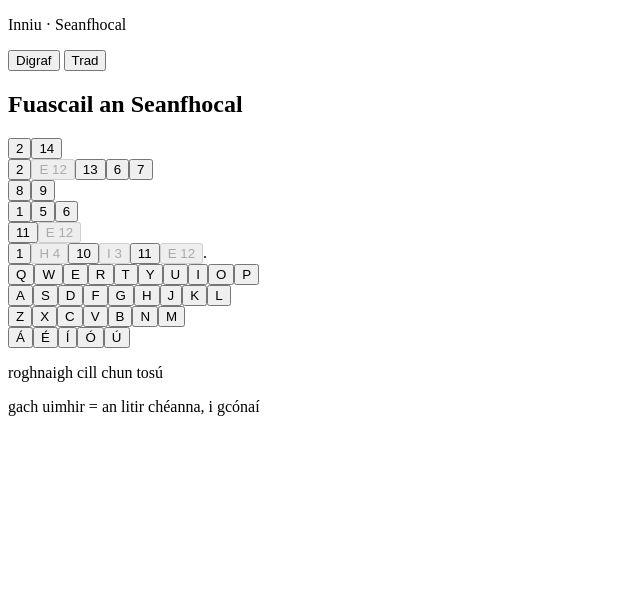
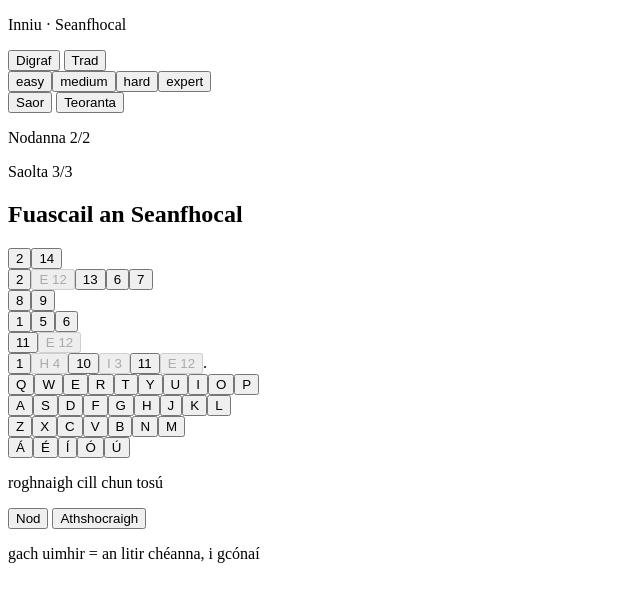
Before and after one commit to aaronsnig501/fuascail, a SvelteKit app: page / in a window 1280 px wide. Shown: the top 602 px of the page, without its empty margins (0-640 px from the left). Built offline with nearby package versions, Linux system fonts and the light colour scheme.

Commit message:
feat: implement difficulty tiers

```diff
--- a/src/lib/CipherText.svelte
+++ b/src/lib/CipherText.svelte
@@ -5,6 +5,7 @@
   export let text = '';
   export let letterToNumber: Readonly<Record<string, number>> = {};
   export let numberToLetter: Readonly<Record<number, string>> = {};
+  export let guesses: Readonly<Record<number, string>> = {};
   export let solvedNumbers: ReadonlySet<number> | readonly number[] = [];
   export let selectedNumber: number | null = null;
   export let disabled = false;
@@ -58,7 +59,7 @@
                 solved ? 'border-red-900 text-red-400' : ''
               ]}
             >
-              {solved ? numberToLetter[cell.number] ?? cell.letter : ''}
+              {solved ? numberToLetter[cell.number] ?? cell.letter : guesses[cell.number] ?? ''}
             </span>
             <span class="mt-0.5 font-mono text-[9px] leading-none text-stone-500">{cell.number}</span>
           </button>
--- a/src/lib/substitution.ts
+++ b/src/lib/substitution.ts
@@ -1,16 +1,34 @@
 export const FADA_LETTERS = ['Á', 'É', 'Í', 'Ó', 'Ú'] as const;
 export const DOT_LETTERS = ['Ḃ', 'Ċ', 'Ḋ', 'Ḟ', 'Ġ', 'Ṁ', 'Ṗ', 'Ṡ', 'Ṫ'] as const;
 
-export const DIFFICULTY_STARTER_COUNTS = {
-  easy: 5,
-  medium: 3,
-  hard: 1,
-  expert: 0
+export const DIFFICULTY_SETTINGS = {
+  easy: {
+    starterLetterCount: 5,
+    hintAllowance: 3,
+    lifeCount: 5
+  },
+  medium: {
+    starterLetterCount: 3,
+    hintAllowance: 2,
+    lifeCount: 3
+  },
+  hard: {
+    starterLetterCount: 1,
+    hintAllowance: 1,
+    lifeCount: 2
+  },
+  expert: {
+    starterLetterCount: 0,
+    hintAllowance: 0,
+    lifeCount: 1
+  }
 } as const;
 
-export type DifficultyTier = keyof typeof DIFFICULTY_STARTER_COUNTS;
+export type DifficultyTier = keyof typeof DIFFICULTY_SETTINGS;
+export type LivesMode = 'saor' | 'teoranta';
 export type OrthographyMode = 'digraf' | 'trad';
 export type RandomSource = () => number;
+export type WrongGuessesByNumber = Record<number, readonly string[]>;
 
 export type NumberAssignment = {
   letterToNumber: Record<string, number>;
@@ -38,6 +56,13 @@ export type CipherCell = CipherLetterCell | CipherPunctuationCell;
 
 export type CipherWord = {
   cells: CipherCell[];
+};
+
+export type GuessEvaluation = {
+  letter: string;
+  correct: boolean;
+  newWrongGuess: boolean;
+  wrongGuessesByNumber: WrongGuessesByNumber;
 };
 
 const BASIC_LETTERS = 'ABCDEFGHIJKLMNOPQRSTUVWXYZ';
@@ -101,10 +126,18 @@ export function getStarterCount(
   totalLetters: number,
   difficulty: DifficultyTier
 ): number {
-  const requestedCount = DIFFICULTY_STARTER_COUNTS[difficulty];
+  const requestedCount = DIFFICULTY_SETTINGS[difficulty].starterLetterCount;
   const maxStarterCount = Math.max(0, totalLetters - 3);
 
   return Math.min(requestedCount, maxStarterCount);
+}
+
+export function getHintAllowance(difficulty: DifficultyTier): number {
+  return DIFFICULTY_SETTINGS[difficulty].hintAllowance;
+}
+
+export function getLifeCount(difficulty: DifficultyTier): number {
+  return DIFFICULTY_SETTINGS[difficulty].lifeCount;
 }
 
 export function selectStarterNumbers(
@@ -169,6 +202,40 @@ export function buildCipherWords(
     }));
 }
 
+export function evaluateGuess(
+  numberToLetter: Readonly<Record<number, string>>,
+  wrongGuessesByNumber: WrongGuessesByNumber,
+  number: number,
+  rawLetter: string
+): GuessEvaluation {
+  const letter = normalizeSubstitutionLetter(rawLetter);
+  const correct = numberToLetter[number] === letter;
+
+  if (correct) {
+    return {
+      letter,
+      correct,
+      newWrongGuess: false,
+      wrongGuessesByNumber
+    };
+  }
+
+  const previousWrongGuesses = wrongGuessesByNumber[number] ?? [];
+  const newWrongGuess = !previousWrongGuesses.includes(letter);
+
+  return {
+    letter,
+    correct,
+    newWrongGuess,
+    wrongGuessesByNumber: newWrongGuess
+      ? {
+          ...wrongGuessesByNumber,
+          [number]: [...previousWrongGuesses, letter]
+        }
+      : wrongGuessesByNumber
+  };
+}
+
 function shuffle<T>(values: readonly T[], random: RandomSource): T[] {
   const shuffled = [...values];
 
--- a/src/routes/+page.svelte
+++ b/src/routes/+page.svelte
@@ -1,8 +1,14 @@
 <script lang="ts">
   import CipherKeyboard from '$lib/CipherKeyboard.svelte';
   import CipherText from '$lib/CipherText.svelte';
-  import type { OrthographyMode } from '$lib/substitution';
-  import { createSubstitutionPuzzle } from '$lib/substitution';
+  import type { DifficultyTier, LivesMode, OrthographyMode, WrongGuessesByNumber } from '$lib/substitution';
+  import {
+    DIFFICULTY_SETTINGS,
+    createSubstitutionPuzzle,
+    evaluateGuess,
+    getHintAllowance,
+    getLifeCount
+  } from '$lib/substitution';
 
   const phrases: Record<OrthographyMode, string> = {
     digraf: 'Ní neart go cur le chéile.',
@@ -10,18 +16,114 @@
   };
 
   let mode: OrthographyMode = $state('digraf');
+  let difficulty: DifficultyTier = $state('medium');
+  let livesMode: LivesMode = $state('teoranta');
+  let selectedNumber: number | null = $state(null);
+  let guesses: Record<number, string> = $state({});
+  let wrongGuessesByNumber: WrongGuessesByNumber = $state({});
+  let hintsUsed = $state(0);
+  let livesLeft = $state(getLifeCount('medium'));
+  let status = $state('roghnaigh cill chun tosú');
+
   let phrase = $derived(phrases[mode]);
   let puzzle = $derived(
-    createSubstitutionPuzzle(phrase, 'medium', seededRandom([0.18, 0.72, 0.31, 0.94, 0.43, 0.09]))
+    createSubstitutionPuzzle(phrase, difficulty, seededRandom([0.18, 0.72, 0.31, 0.94, 0.43, 0.09]))
   );
-
-  let selectedNumber: number | null = $state(null);
-  let pressedLetter: string | null = $state(null);
+  let hintAllowance = $derived(getHintAllowance(difficulty));
+  let lifeCount = $derived(getLifeCount(difficulty));
+  let correctGuessNumbers = $derived(
+    Object.entries(guesses)
+      .filter(([number, letter]) => puzzle.numberToLetter[Number(number)] === letter)
+      .map(([number]) => Number(number))
+  );
+  let solvedNumbers = $derived([...puzzle.starterNumbers, ...correctGuessNumbers]);
+  let solvedLetters = $derived(solvedNumbers.map((number) => puzzle.numberToLetter[number] ?? ''));
+  let remainingHints = $derived(Math.max(0, hintAllowance - hintsUsed));
+  let locked = $derived(livesMode === 'teoranta' && livesLeft <= 0);
 
   function setMode(nextMode: OrthographyMode): void {
     mode = nextMode;
+    resetProgress(getLifeCount(difficulty));
+  }
+
+  function setDifficulty(nextDifficulty: DifficultyTier): void {
+    difficulty = nextDifficulty;
+    resetProgress(getLifeCount(nextDifficulty));
+  }
+
+  function setLivesMode(nextLivesMode: LivesMode): void {
+    livesMode = nextLivesMode;
+    resetProgress(getLifeCount(difficulty));
+  }
+
+  function resetProgress(nextLivesLeft: number): void {
     selectedNumber = null;
-    pressedLetter = null;
+    guesses = {};
+    wrongGuessesByNumber = {};
+    hintsUsed = 0;
+    livesLeft = nextLivesLeft;
+    status = 'roghnaigh cill chun tosú';
+  }
+
+  function guessLetter(letter: string): void {
+    if (selectedNumber === null || locked) {
+      return;
+    }
+
+    const evaluation = evaluateGuess(
+      puzzle.numberToLetter,
+      wrongGuessesByNumber,
+      selectedNumber,
+      letter
+    );
+
+    guesses = {
+      ...guesses,
+      [selectedNumber]: evaluation.letter
+    };
+    wrongGuessesByNumber = evaluation.wrongGuessesByNumber;
+
+    if (evaluation.correct) {
+      status = `ceart: ${selectedNumber} = ${evaluation.letter}`;
+      selectedNumber = null;
+      return;
+    }
+
+    if (livesMode === 'teoranta' && evaluation.newWrongGuess) {
+      livesLeft = Math.max(0, livesLeft - 1);
+    }
+
+    status = evaluation.newWrongGuess
+      ? `mícheart: ${selectedNumber} ≠ ${evaluation.letter}`
+      : `triailte cheana: ${selectedNumber} ≠ ${evaluation.letter}`;
+  }
+
+  function useHint(): void {
+    if (locked || remainingHints <= 0) {
+      return;
+    }
+
+    const unsolvedNumber = Object.keys(puzzle.numberToLetter)
+      .map(Number)
+      .find((number) => !solvedNumbers.includes(number));
+
+    if (unsolvedNumber === undefined) {
+      return;
+    }
+
+    const letter = puzzle.numberToLetter[unsolvedNumber];
+
+    if (letter === undefined) {
+      return;
+    }
+
+    guesses = {
+      ...guesses,
+      [unsolvedNumber]: letter
+    };
+    selectedNumber = null;
+    hintsUsed += 1;
+    status = `nod: ${unsolvedNumber} = ${letter}`;
   }
 
   function seededRandom(values: readonly number[]): () => number {
@@ -69,37 +171,101 @@
       </div>
     </div>
 
+    <div class="mb-4 flex items-center justify-between gap-3">
+      <div class="flex border border-stone-700 font-mono text-[10px] tracking-[0.08em] uppercase">
+        {#each Object.keys(DIFFICULTY_SETTINGS) as tier}
+          <button
+            type="button"
+            class={[
+              'px-2 py-1 text-stone-400',
+              difficulty === tier ? 'bg-[#6f2a1c] text-stone-100' : ''
+            ]}
+            aria-pressed={difficulty === tier}
+            onclick={() => setDifficulty(tier as DifficultyTier)}
+          >
+            {tier}
+          </button>
+        {/each}
+      </div>
+
+      <div class="flex border border-stone-700 font-mono text-[10px] tracking-[0.08em] uppercase">
+        <button
+          type="button"
+          class={[
+            'px-2.5 py-1 text-stone-400',
+            livesMode === 'saor' ? 'bg-[#6f2a1c] text-stone-100' : ''
+          ]}
+          aria-pressed={livesMode === 'saor'}
+          onclick={() => setLivesMode('saor')}
+        >
+          Saor
+        </button>
+        <button
+          type="button"
+          class={[
+            'px-2.5 py-1 text-stone-400',
+            livesMode === 'teoranta' ? 'bg-[#6f2a1c] text-stone-100' : ''
+          ]}
+          aria-pressed={livesMode === 'teoranta'}
+          onclick={() => setLivesMode('teoranta')}
+        >
+          Teoranta
+        </button>
+      </div>
+    </div>
+
+    <div class="mb-4 flex items-center justify-between font-mono text-[10px] tracking-[0.08em] text-stone-500 uppercase">
+      <p>Nodanna {remainingHints}/{hintAllowance}</p>
+      {#if livesMode === 'teoranta'}
+        <p>Saolta {livesLeft}/{lifeCount}</p>
+      {:else}
+        <p>Saor</p>
+      {/if}
+    </div>
+
     <h1 class="mb-5 text-center text-2xl font-normal tracking-wide text-stone-100">Fuascail an Seanfhocal</h1>
 
     <CipherText
       text={phrase}
       letterToNumber={puzzle.letterToNumber}
       numberToLetter={puzzle.numberToLetter}
-      solvedNumbers={puzzle.starterNumbers}
+      {guesses}
+      {solvedNumbers}
       bind:selectedNumber
+      disabled={locked}
     />
 
     <CipherKeyboard
       {mode}
-      solvedLetters={puzzle.starterLetters}
-      onpress={(letter) => {
-        pressedLetter = letter;
-      }}
+      {solvedLetters}
+      disabled={locked}
+      onpress={guessLetter}
     />
 
     <div class="mt-4 border-y border-stone-700 px-2 py-3">
-      {#if selectedNumber === null}
-        <p class="text-center font-mono text-[10.5px] text-stone-500 italic">roghnaigh cill chun tosú</p>
-      {:else if pressedLetter !== null}
-        <p class="text-center font-mono text-xs text-stone-400">
-          uimhir <span class="font-semibold text-[#d95a3f]">{selectedNumber}</span>
-          · litir <span class="font-semibold text-[#d95a3f]">{pressedLetter}</span>
-        </p>
+      {#if locked}
+        <p class="text-center font-mono text-xs text-[#d95a3f]">seo é</p>
       {:else}
-        <p class="text-center font-mono text-xs text-stone-400">
-          uimhir roghnaithe <span class="font-semibold text-[#d95a3f]">{selectedNumber}</span>
-        </p>
+        <p class="text-center font-mono text-xs text-stone-400">{status}</p>
       {/if}
+    </div>
+
+    <div class="mt-3 flex gap-2">
+      <button
+        type="button"
+        class="flex-1 border border-stone-700 px-3 py-2 font-mono text-[10.5px] tracking-[0.06em] text-stone-400 uppercase disabled:opacity-35"
+        disabled={locked || remainingHints <= 0}
+        onclick={useHint}
+      >
+        Nod
+      </button>
+      <button
+        type="button"
+        class="flex-1 border border-stone-700 px-3 py-2 font-mono text-[10.5px] tracking-[0.06em] text-stone-400 uppercase"
+        onclick={() => resetProgress(getLifeCount(difficulty))}
+      >
+        Athshocraigh
+      </button>
     </div>
 
     <p class="mt-3 text-center font-mono text-[10px] text-stone-500">gach uimhir = an litir chéanna, i gcónaí</p>
```
Also changed, not shown: 1 other file (tests, documents, lock files or other folders).
